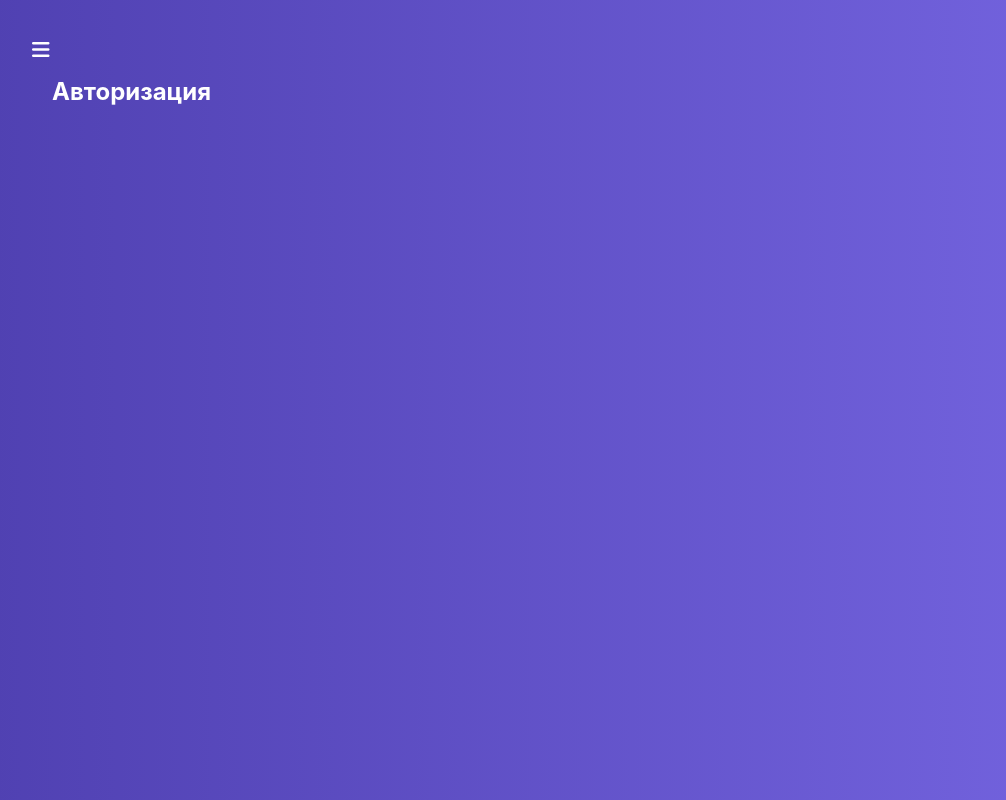
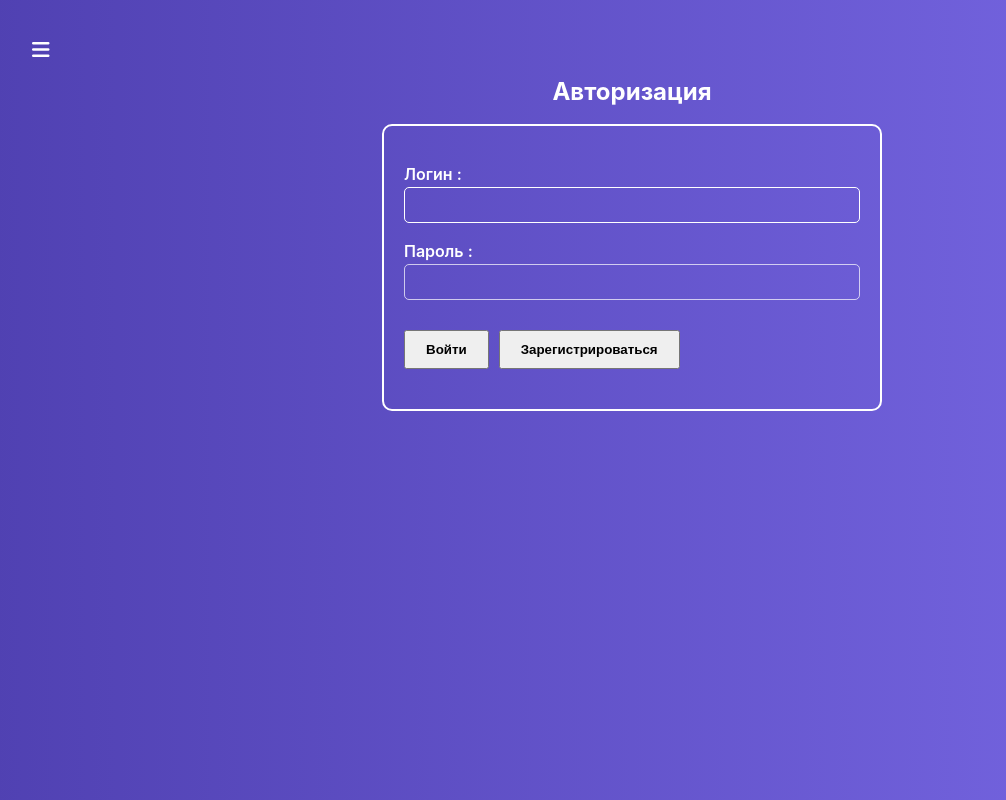
Before and after one commit to DmitryMuzalev/react-lesons-2, a React (Create React App) app: page /auth in a window 1280 px wide. Shown: the whole page, without its empty margins (8-1014 px from the left). Built offline with nearby package versions, Linux system fonts and the light colour scheme.

Commit message:
Login form styling

```diff
--- a/package.json
+++ b/package.json
@@ -8,6 +8,7 @@
     "@testing-library/user-event": "^13.5.0",
     "react": "^18.2.0",
     "react-dom": "^18.2.0",
+    "react-hook-form": "^7.43.9",
     "react-router-dom": "^6.11.2",
     "react-scripts": "5.0.1",
     "web-vitals": "^2.1.4"
--- a/src/containers/AuthPage/AuthPage.jsx
+++ b/src/containers/AuthPage/AuthPage.jsx
@@ -1,9 +1,25 @@
-//import styles from './AuthPage.module.css';
+import styles from './AuthPage.module.css';
 
 export default function AuthPage() {
   return (
     <div className="container">
-      <h2>Авторизация</h2>
+      <div className={styles.auth}>
+        <h2>Авторизация</h2>
+        <form className={styles.authForm}>
+          <label htmlFor="">
+            Логин :
+            <input type="email" autoFocus />
+          </label>
+          <label htmlFor="">
+            Пароль :
+            <input type="password" />
+          </label>
+          <div className={styles.authForm__btns}>
+            <button type="submit">Войти</button>
+            <button>Зарегистрироваться</button>
+          </div>
+        </form>
+      </div>
     </div>
   );
 }
--- a/src/containers/AuthPage/AuthPage.module.css
+++ b/src/containers/AuthPage/AuthPage.module.css
@@ -0,0 +1,49 @@
+.auth {
+  display: flex;
+  flex-direction: column;
+  align-items: center;
+  gap: 20px;
+}
+
+.authForm {
+  width: 500px;
+  padding: 40px 20px;
+  border: 2px solid white;
+  border-radius: 10px;
+  display: flex;
+  flex-direction: column;
+  gap: 20px;
+}
+
+.authForm label {
+  font-weight: 600;
+  display: flex;
+  flex-direction: column;
+  gap: 5px;
+}
+
+.authForm input {
+  background-color: transparent;
+  outline: none;
+  border: 1px solid rgba(255, 255, 255, 0.7);
+  border-radius: 5px;
+  height: 36px;
+  color: white;
+  padding: 0px 10px;
+}
+
+.authForm input:focus {
+  border-color: white;
+}
+
+.authForm__btns {
+  display: flex;
+  gap: 10px;
+  margin: 10px 0px 0px 0px;
+}
+
+.authForm__btns button {
+  cursor: pointer;
+  padding: 10px 20px;
+  font-weight: 600;
+}
```
Also changed, not shown: 1 other file (tests, documents, lock files or other folders).
